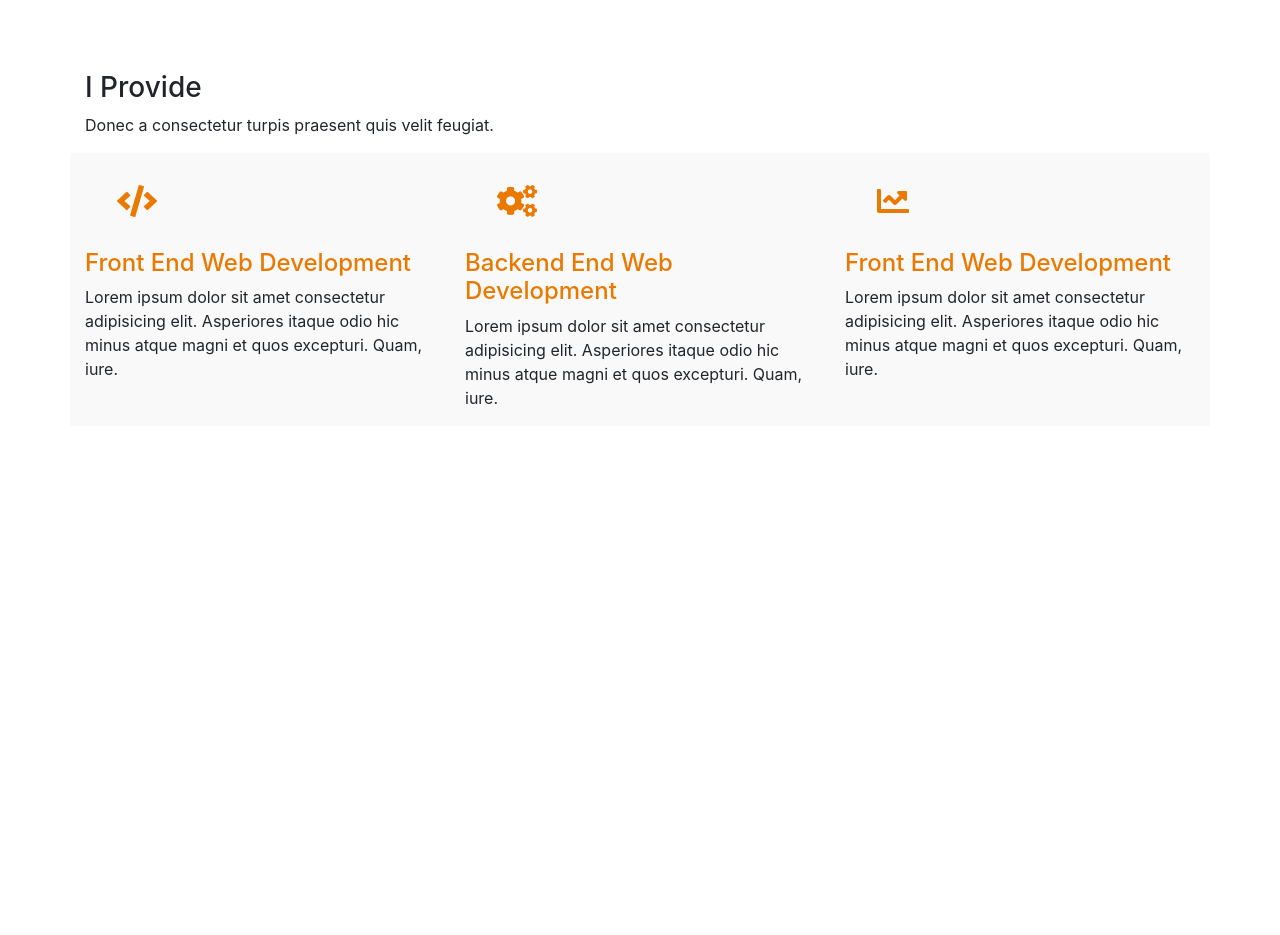
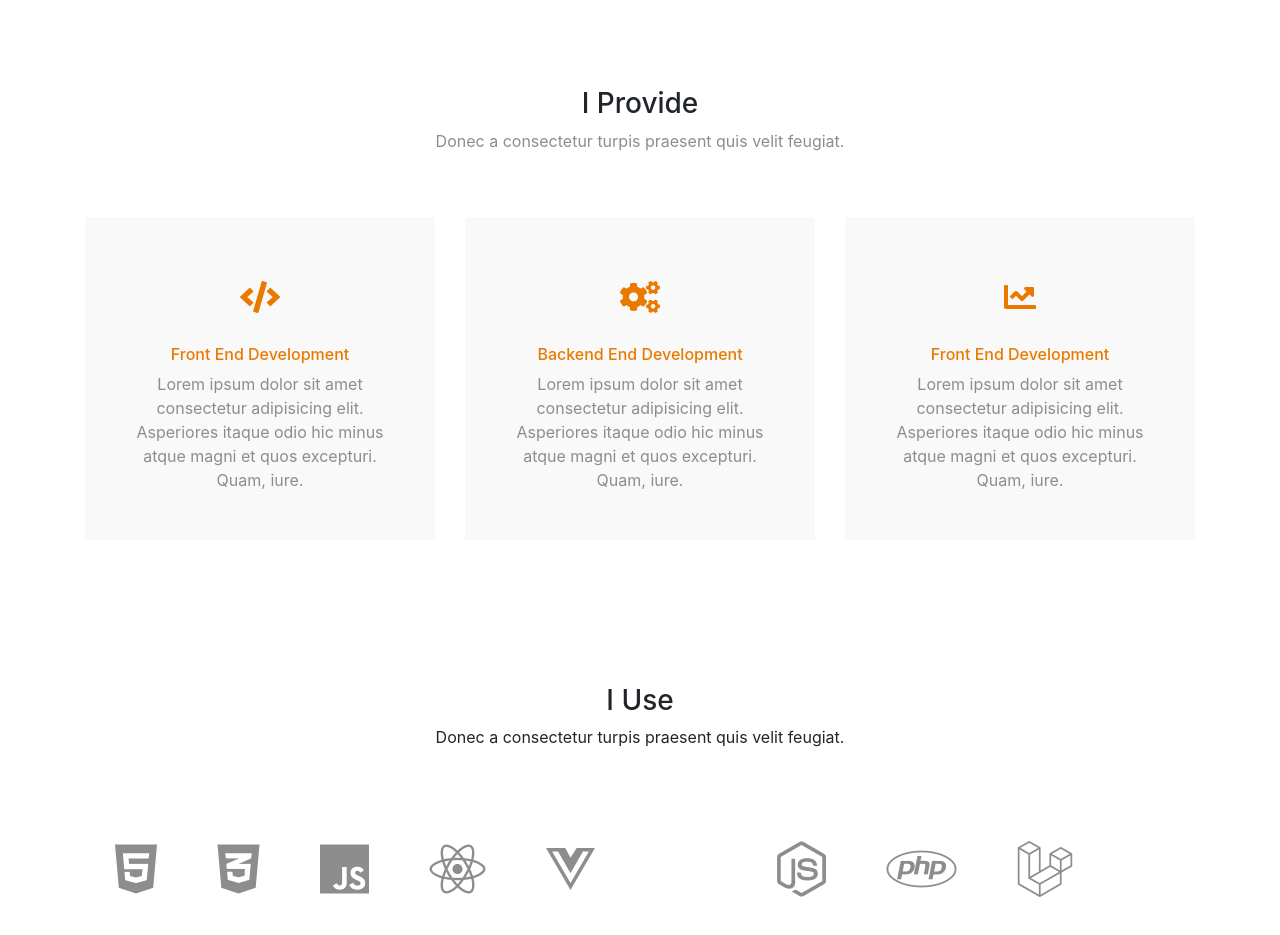
Before and after one commit to ekiriano/Portfolio, a plain HTML site: page index.html in a window 1280 px wide. Shown: the part 2181-3116 px from the top of the page. Before the commit the page ends 2703 px from the top, so only its background shows below. Drawn offline with nearby package versions, Linux system fonts and the light colour scheme.

Commit message:
service section done and tech section too || todo  : add footer

```diff
--- a/css/style.css
+++ b/css/style.css
@@ -128,7 +128,7 @@ header h1 {
   color: var(--base-color);
   font-weight: bold;
   text-decoration: none;
-  transition: 0.05s linear;
+  transition: 0.05s ease-in-out;
 }
 
 .share .fas {
@@ -138,16 +138,50 @@ header h1 {
 }
 
 /* SERVICES STYLES */
-#services .col-md-4 {
+.service {
   background-color: var(--light-grey);
+  padding: 2em;
+  margin-bottom: 2em;
 }
 
-#services .fas,
-.col-md-4 h4 {
+.service .fas,
+.service h4 {
   color: var(--base-color);
 }
 
-#services .fas {
+.service .fas {
   font-size: 2em;
   margin: 1em;
 }
+
+#services h4 {
+  font-size: 1em;
+}
+
+#services p {
+  color: var(--grey);
+}
+
+/* put a wrapper around title an paragraph ??  */
+.service-title {
+  margin-top: 4em;
+}
+
+.service-paragraph {
+  margin-bottom: 4em;
+}
+
+/* TECHNOLOGIES STYLES */
+
+#technologies .fab {
+  color: var(--grey);
+  font-size: 3.5em;
+  margin: 0.5em;
+}
+
+#technologies .fab:hover {
+  color: var(--base-color);
+  font-size: 3.5em;
+  margin: 0.5em;
+  transition: 0.2s ease-in-out;
+}
--- a/index.html
+++ b/index.html
@@ -166,31 +166,38 @@
       </div>
     </section>
     <section id="services">
-      <div class="container">
-        <h3>I Provide</h3>
-        <p>Donec a consectetur turpis praesent quis velit feugiat.</p>
+      <div class="container text-center">
+        <h3 class="service-title">I Provide</h3>
+        <p class="service-paragraph">
+          Donec a consectetur turpis praesent quis velit feugiat.
+        </p>
         <div class="row">
           <div class="col-md-4">
+            <div class="service">
               <i class="fas fa-code"></i>
-            <h4>Front End Web Development</h4>
+              <h4>Front End Development</h4>
               <p>
                 Lorem ipsum dolor sit amet consectetur adipisicing elit.
                 Asperiores itaque odio hic minus atque magni et quos excepturi.
                 Quam, iure.
               </p>
             </div>
+          </div>
           <div class="col-md-4">
+            <div class="service">
               <i class="fas fa-cogs"></i>
-            <h4>Backend End Web Development</h4>
+              <h4>Backend End Development</h4>
               <p>
                 Lorem ipsum dolor sit amet consectetur adipisicing elit.
                 Asperiores itaque odio hic minus atque magni et quos excepturi.
                 Quam, iure.
               </p>
             </div>
+          </div>
           <div class="col-md-4">
+            <div class="service">
               <i class="fas fa-chart-line"></i>
-            <h4>Front End Web Development</h4>
+              <h4>Front End Development</h4>
               <p>
                 Lorem ipsum dolor sit amet consectetur adipisicing elit.
                 Asperiores itaque odio hic minus atque magni et quos excepturi.
@@ -199,10 +206,34 @@
             </div>
           </div>
         </div>
+      </div>
     </section>
-    <section id="technologies"></section>
-    <section id="testimonials"></section>
-    <section id="clients"></section>
+    <section id="technologies">
+      <div class="container">
+        <div class="tech-title-wrapper text-center">
+          <h3 class="service-title">I Use</h3>
+          <p class="service-paragraph">
+            Donec a consectetur turpis praesent quis velit feugiat.
+          </p>
+        </div>
+        <div class="row text-center">
+          <div class="col-md-6">
+            <i class="fab fa-html5"></i>
+            <i class="fab fa-css3-alt"></i>
+            <i class="fab fa-js"></i>
+            <i class="fab fa-react"></i>
+            <i class="fab fa-vuejs"></i>
+          </div>
+          <div class="col-md-6">
+            <i class="fab fa-node-js"></i>
+            <i class="fab fa-php"></i>
+            <i class="fab fa-laravel"></i>
+          </div>
+        </div>
+      </div>
+    </section>
+    <!-- <section id="testimonials"></section>
+    <section id="clients"></section> -->
     <footer></footer>
   </body>
   <script
```
Lines whose indentation alone changed are shown as unchanged.
